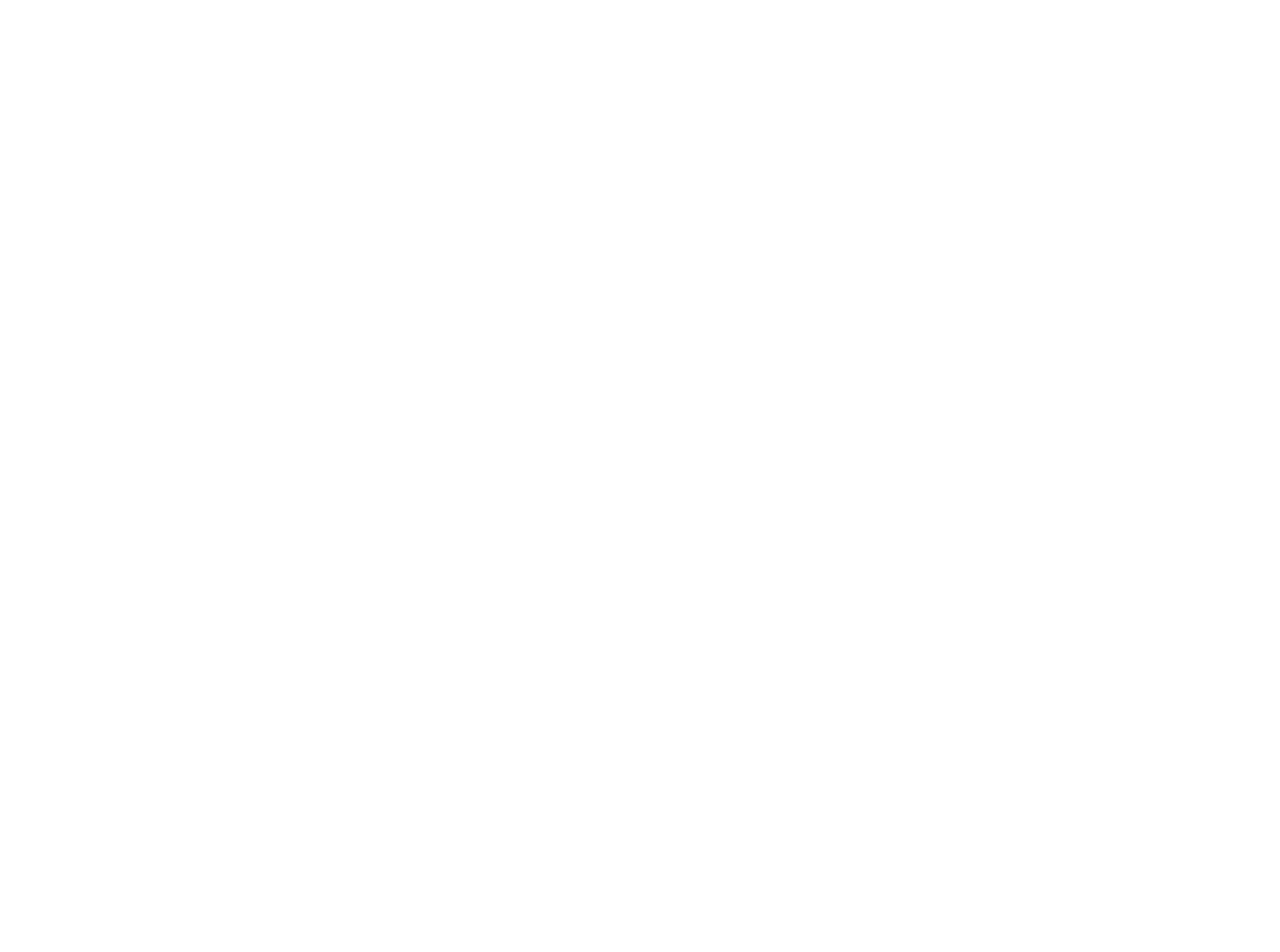
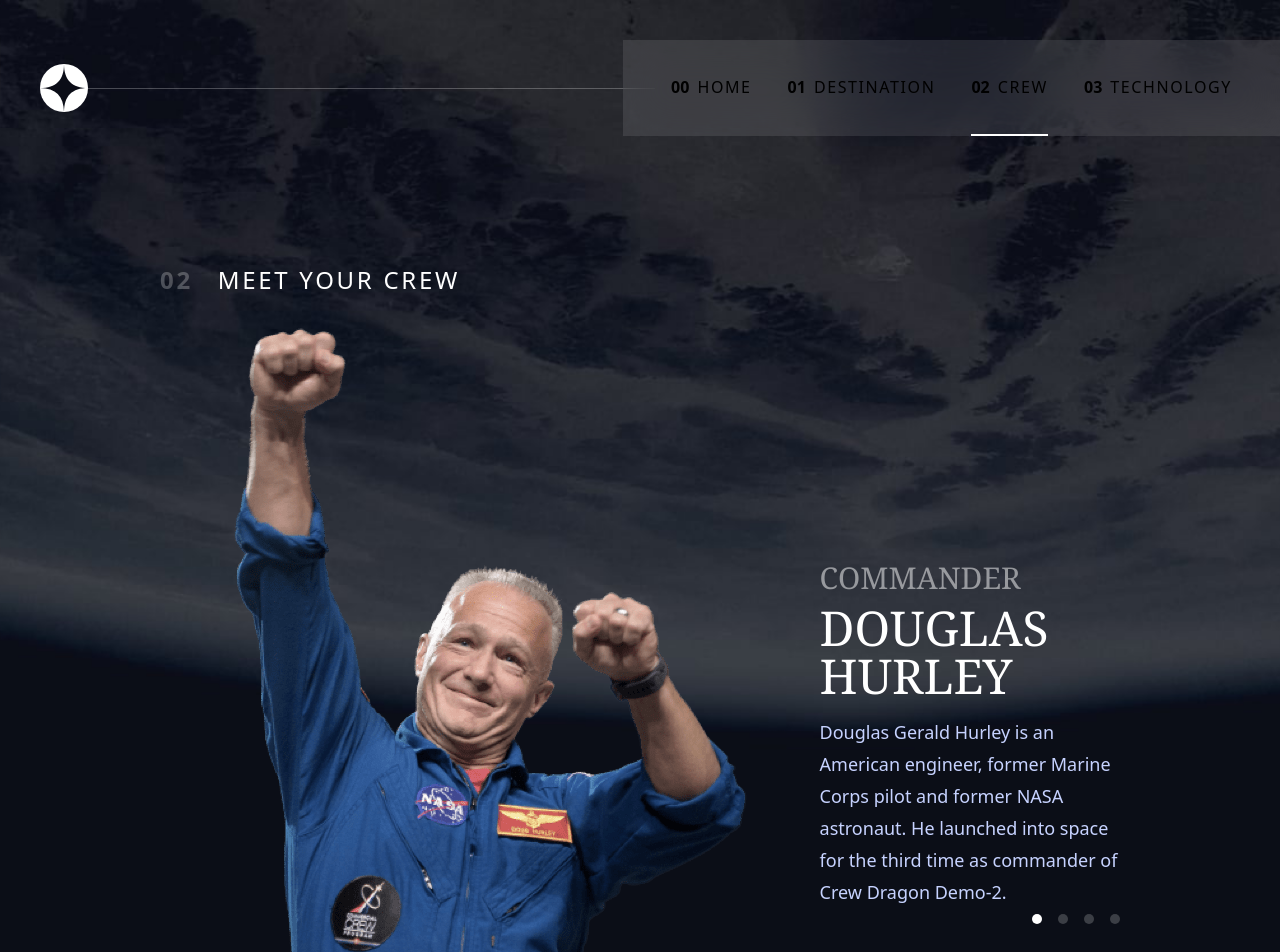
Before and after one commit to Jaymieblaze/space-tourism-website-main, a React (Vite) app: page /crew in a window 1280 px wide. Before the commit this address had no page. Shown: the top 952 px of the page. Before the commit the page ends 800 px from the top, so only its background shows below. Built offline with nearby package versions, Linux system fonts and the light colour scheme.

Commit message:
Feat: Crew Pages

```diff
--- a/src/App.tsx
+++ b/src/App.tsx
@@ -2,6 +2,7 @@
 import Layout from './components/Layout';
 import Home from './pages/Home';
 import Destination from './pages/Destination';
+import Crew from './pages/Crew';
 
 function App() {
   return (
@@ -9,6 +10,7 @@
       <Route element={<Layout />}>
         <Route path="/" element={<Home />} />
         <Route path="/destination" element={<Destination />} />
+        <Route path="/crew" element={<Crew />} />
         {/* We'll add routes for Crew and Technology later */}
       </Route>
     </Routes>
--- a/src/components/Layout.tsx
+++ b/src/components/Layout.tsx
@@ -1,19 +1,65 @@
-import { Outlet } from 'react-router-dom';
-import { useState } from 'react';
+import { Outlet, useLocation } from 'react-router-dom';
+import { useState, useEffect } from 'react';
 import Header from './Header/Header';
-// You will need to manage backgrounds based on the current route later
-import BackgroundDesktop from '../assets/home/background-home-desktop.jpg';
+
+// Home backgrounds
+import HomeBgMobile from '../assets/home/background-home-mobile.jpg';
+import HomeBgTablet from '../assets/home/background-home-tablet.jpg';
+import HomeBgDesktop from '../assets/home/background-home-desktop.jpg';
+
+// Destination backgrounds
+import DestBgMobile from '../assets/destination/background-destination-mobile.jpg';
+import DestBgTablet from '../assets/destination/background-destination-tablet.jpg';
+import DestBgDesktop from '../assets/destination/background-destination-desktop.jpg';
+
+// Crew backgrounds
+import CrewBgMobile from '../assets/crew/background-crew-mobile.jpg';
+import CrewBgTablet from '../assets/crew/background-crew-tablet.jpg';
+import CrewBgDesktop from '../assets/crew/background-crew-desktop.jpg';
 
 function Layout() {
   const [isMenuOpen, setIsMenuOpen] = useState(false);
+  const location = useLocation();
+  const [backgrounds, setBackgrounds] = useState({
+    mobile: HomeBgMobile,
+    tablet: HomeBgTablet,
+    desktop: HomeBgDesktop,
+  });
+
+  useEffect(() => {
+    switch (location.pathname) {
+      case '/destination':
+        setBackgrounds({ mobile: DestBgMobile, tablet: DestBgTablet, desktop: DestBgDesktop });
+        break;
+      case '/crew':
+        setBackgrounds({ mobile: CrewBgMobile, tablet: CrewBgTablet, desktop: CrewBgDesktop });
+        break;
+      // Add a case for '/technology' when you get to it
+      default:
+        setBackgrounds({ mobile: HomeBgMobile, tablet: HomeBgTablet, desktop: HomeBgDesktop });
+        break;
+    }
+  }, [location.pathname]);
 
   return (
-    <div
-      className="relative min-h-screen bg-cover bg-center"
-      style={{ backgroundImage: `url(${BackgroundDesktop})` }}
-    >
+    <div className="relative min-h-screen">
+      {/* Background Images */}
+      <div
+        className="absolute inset-0 z-[-1] bg-cover bg-center sm:hidden"
+        style={{ backgroundImage: `url(${backgrounds.mobile})` }}
+      ></div>
+      <div
+        className="absolute inset-0 z-[-1] hidden bg-cover bg-center sm:block md:hidden"
+        style={{ backgroundImage: `url(${backgrounds.tablet})` }}
+      ></div>
+      <div
+        className="absolute inset-0 z-[-1] hidden bg-cover bg-center md:block"
+        style={{ backgroundImage: `url(${backgrounds.desktop})` }}
+      ></div>
+
+      {/* Page Content */}
       <Header isMenuOpen={isMenuOpen} setIsMenuOpen={setIsMenuOpen} />
-      <Outlet /> {/* This will render the current page (Home, Destination, etc.) */}
+      <Outlet />
     </div>
   );
 }
--- /dev/null
+++ b/src/pages/Crew/index.tsx
@@ -0,0 +1,57 @@
+import { useState } from 'react';
+import data from '../../../data.json';
+import douglasImg from '../../assets/crew/image-douglas-hurley.png';
+import markImg from '../../assets/crew/image-mark-shuttleworth.png';
+import victorImg from '../../assets/crew/image-victor-glover.png';
+import anoushehImg from '../../assets/crew/image-anousheh-ansari.png';
+
+const crewImages = [douglasImg, markImg, victorImg, anoushehImg];
+
+function Crew() {
+    const [activeCrewIndex, setActiveCrewIndex] = useState(0);
+    const { crew } = data;
+    const activeCrewMember = crew[activeCrewIndex];
+
+    return (
+        <main className="flex-grow flex flex-col px-6 pt-24 text-center text-white md:pt-32 lg:px-40 lg:text-left">
+            {/* Page Title */}
+            <h1 className="w-full font-sans-condensed mb-8 text-base uppercase tracking-[2.7px] md:text-left md:text-xl lg:text-2xl">
+                <span className="mr-4 font-bold opacity-25">02</span> Meet your crew
+            </h1>
+
+            {/* Main Content Area */}
+            <div className="flex-grow flex flex-col items-center lg:flex-row-reverse lg:justify-between">
+                {/* Text Content */}
+                <article className="lg:pt-28">
+                    <h2 className="font-serif text-base uppercase text-white/50 md:text-2xl lg:text-3xl">
+                        {activeCrewMember.role}
+                    </h2>
+                    <h3 className="mt-2 font-serif text-2xl uppercase md:text-4xl lg:text-5xl">
+                        {activeCrewMember.name}
+                    </h3>
+                    <p className="mt-4 max-w-md font-sans text-[15px] leading-6 text-indigo-200 md:leading-7 lg:text-lg lg:leading-8">
+                        {activeCrewMember.bio}
+                    </p>
+                </article>
+
+                {/* Dot Navigator */}
+                <nav className="flex gap-4 my-8 md:my-10 lg:absolute lg:bottom-16">
+                    {crew.map((_member, index) => (
+                        <button
+                            key={index}
+                            onClick={() => setActiveCrewIndex(index)}
+                            className={`h-2.5 w-2.5 rounded-full ${activeCrewIndex === index ? 'bg-white' : 'bg-white/20 hover:bg-white/50'}`}
+                        />
+                    ))}
+                </nav>
+
+                {/* Crew Image */}
+                <div className="flex w-full mt-auto justify-center border-b border-gray-700 px-6 md:border-b-0 lg:self-end">
+                    <img src={crewImages[activeCrewIndex]} alt={activeCrewMember.name} className="h-56 md:h-[530px] lg:h-auto" />
+                </div>
+            </div>
+        </main>
+    );
+}
+
+export default Crew;
--- a/src/pages/Home/index.tsx
+++ b/src/pages/Home/index.tsx
@@ -1,6 +1,8 @@
+// src/pages/Home/index.tsx
+
 function Home() {
   return (
-    <main className="grid min-h-screen grid-rows-2 items-center px-6 pt-24 text-center lg:grid-cols-2 lg:grid-rows-1 lg:text-left">
+    <main className="flex-grow grid items-end px-6 pb-12 text-center lg:grid-cols-2 lg:text-left lg:pb-32">
       {/* Text Content */}
       <div className="flex flex-col items-center lg:items-start">
         <h5 className="font-sans-condensed text-base uppercase tracking-[2.7px] text-indigo-200 md:text-xl lg:text-2xl">
@@ -17,7 +19,7 @@
       </div>
 
       {/* Explore Button */}
-      <div className="flex justify-center items-center">
+      <div className="flex justify-center items-center pt-12 lg:pt-0">
         <a href="#" className="grid h-36 w-36 place-items-center rounded-full bg-white font-serif text-xl uppercase tracking-[1.25px] text-black md:h-60 md:w-60 md:text-3xl">
           Explore
         </a>
```
